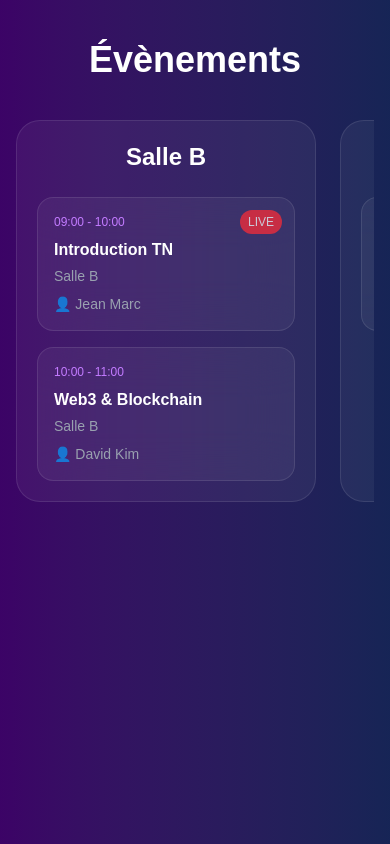
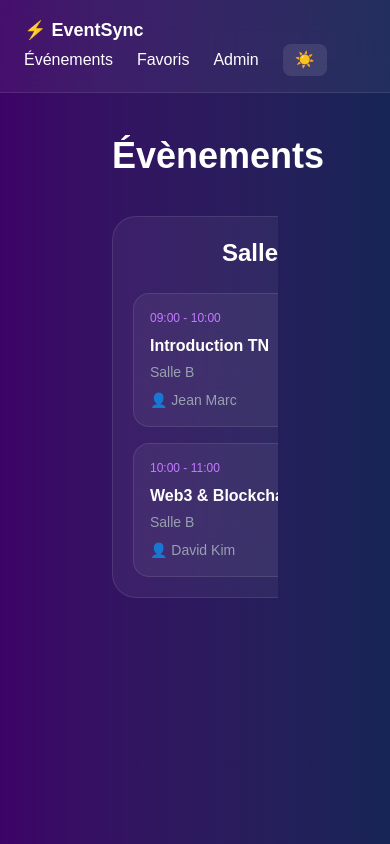
Before and after one commit to Nakami-Devs/event-sync-nextJS, a Next.js app: page /events/1/planning in a window 390 px wide. Built offline with nearby package versions, Linux system fonts and the light colour scheme.

Commit message:
Feature/event navigation (#32)
* Make navbar fixed and responsive

* Add top padding to planning page to prevent navbar overlap

* Adjust homepage layout for fixed navbar

```diff
--- a/src/app/events/[id]/planning/page.tsx
+++ b/src/app/events/[id]/planning/page.tsx
@@ -1,8 +1,10 @@
 import PlanningGrid from "@/components/planning/PlanningGrid"
+import Navbar from "@/components/Navbar"
 
 export default function PlanningPage() {
   return (
-    <main className="min-h-screen bg-gradient-to-r from-purple-950 to-blue-950 text-white">
+    <main className="p-24 min-h-screen bg-gradient-to-r from-purple-950 to-blue-950 text-white">
+      <Navbar />
       <PlanningGrid />
     </main>
   )
--- a/src/app/page.tsx
+++ b/src/app/page.tsx
@@ -4,7 +4,7 @@ import HeroSection from "@/components/sections/HeroSection";
 
 export default function Home() {
   return (
-    <main className="min-h-screen bg-gradient-to-br from-[#0f172a] via-[#1e1b4b] to-[#020617] text-white">
+    <main className="p-24 min-h-screen bg-gradient-to-br from-[#0f172a] via-[#1e1b4b] to-[#020617] text-white">
       <Navbar />
       <HeroSection />
       <Footer />
--- a/src/components/Navbar.tsx
+++ b/src/components/Navbar.tsx
@@ -1,18 +1,19 @@
 "use client"
 
+import Link from "next/link"
 import ThemeToggle from "./ThemeToggle"
 
 export default function Navbar() {
   return (
-    <nav className="flex justify-between items-center px-6 py-4 border-b border-white/10 backdrop-blur-lg bg-white/5">
+    <nav className="fixed top-0 left-0 w-full z-50 flex flex-col md:flex-row md:justify-between md:items-center px-6 py-4 border-b border-white/10 backdrop-blur-lg bg-white/5">
       <h1 className="text-lg font-bold flex items-center gap-2">
         ⚡ EventSync
       </h1>
 
       <div className="flex items-center gap-6">
-        <a href="#" className="hover:text-purple-400">Événements</a>
-        <a href="#" className="hover:text-purple-400">Favoris</a>
-        <a href="#" className="hover:text-purple-400">Admin</a>
+        <Link href="/events/1/planning" className="hover:text-purple-400">Événements</Link>
+        <Link href="#" className="hover:text-purple-400">Favoris</Link>
+        <Link href="#" className="hover:text-purple-400">Admin</Link>
 
         <ThemeToggle />
       </div>
```
